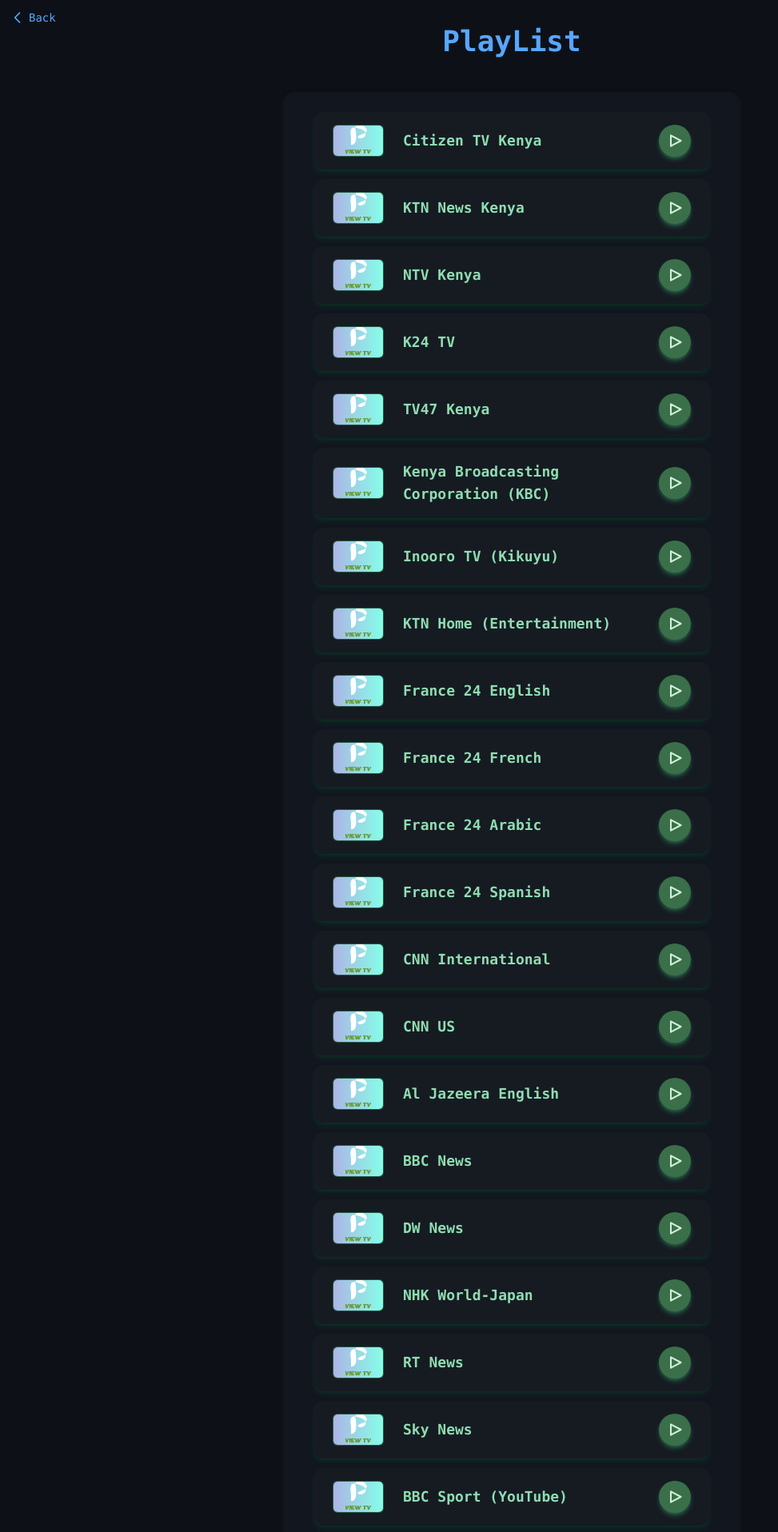
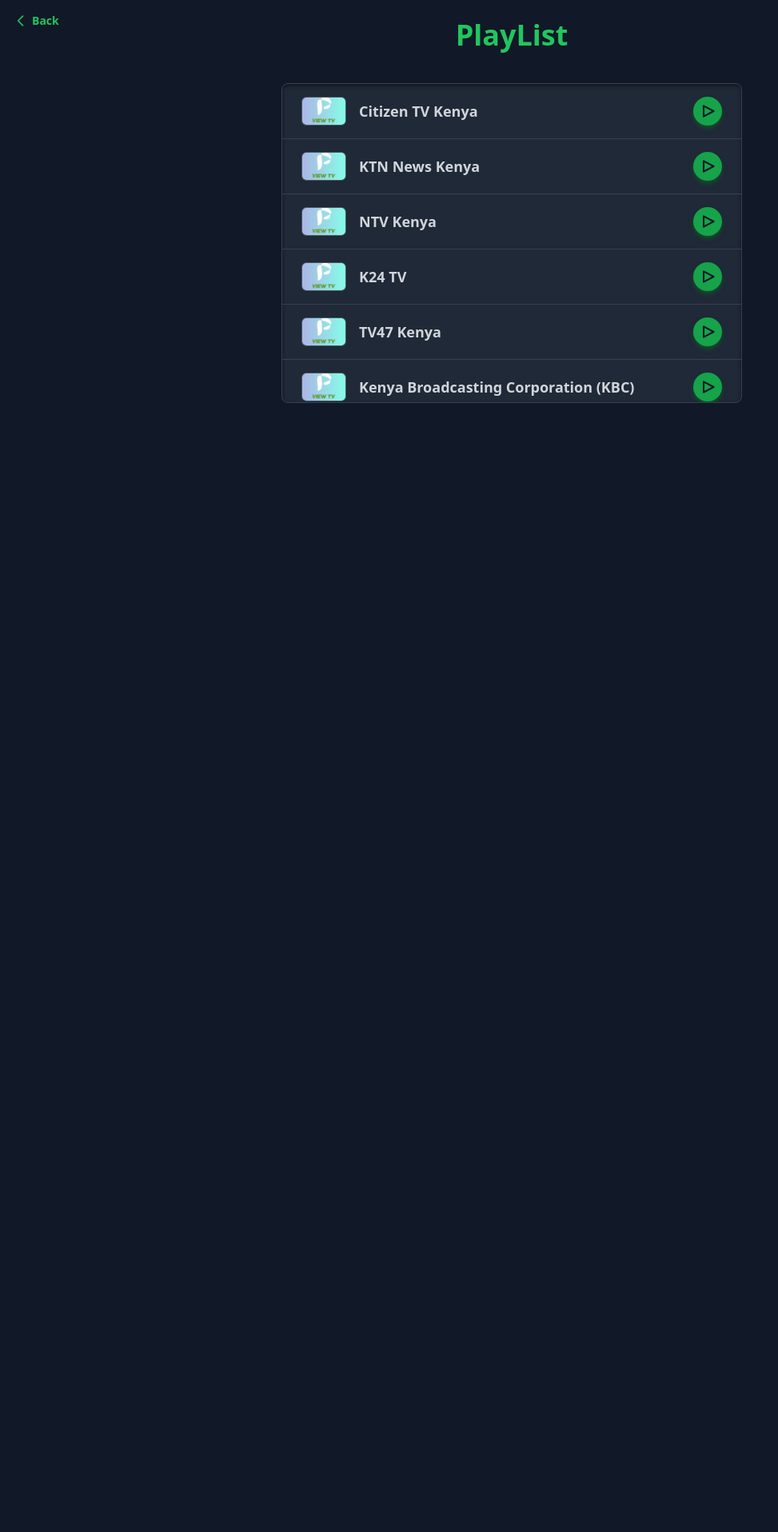
Before and after one commit to vinney560/viewtv, a Flask app: page /custom-list in a window 1280 px wide. Shown: the top 1916 px of the page at 80% size, without its empty margins (0-973 px from the left). After the commit the page ends 504 px from the top, so only its background shows below. Run offline with Flask 2, Linux system fonts and the light colour scheme; a user stored in the database is signed in; tables that the repository leaves empty hold one stand-in row (values such as "Sample post"); some libraries are stand-ins or nearby versions.

Commit message:
General Updates

```diff
--- a/templates/custom_list.html
+++ b/templates/custom_list.html
@@ -6,41 +6,48 @@
   <meta name="viewport" content="width=device-width, initial-scale=1" />
   <script src="https://cdn.tailwindcss.com"></script>
 </head>
-<body class="bg-[#0d1117] text-[#c9d1d9] font-mono min-h-screen flex flex-col items-center p-8">
+<body class="bg-gray-900 text-gray-200 font-sans min-h-screen flex flex-col items-center p-6">
 
   <!-- Back Button -->
   <a href="#" onclick="history.back(); return false;"
-     class="fixed top-3 left-3 flex items-center text-[#58a6ff] text-sm font-medium hover:text-[#8ae9ff] z-50">
-    <svg xmlns="http://www.w3.org/2000/svg" fill="none" viewBox="0 0 24 24" stroke-width="2" stroke="currentColor" class="w-5 h-5 mr-1">
-      <path stroke-linecap="round" stroke-linejoin="round" d="M15 19l-7-7 7-7" />
+     class="fixed top-4 left-4 flex items-center text-green-500 text-sm font-semibold hover:text-green-400 focus:outline-none focus:ring-2 focus:ring-green-400 rounded"
+     aria-label="Go Back">
+    <svg xmlns="http://www.w3.org/2000/svg" fill="none" stroke="currentColor" stroke-width="2" stroke-linecap="round" stroke-linejoin="round" viewBox="0 0 24 24" class="w-5 h-5 mr-1">
+      <path d="M15 19l-7-7 7-7" />
     </svg>
-    <span>Back</span>
+    Back
   </a>
 
-  <h2 class="text-[#58a6ff] text-4xl font-bold mb-10 select-none">PlayList</h2>
+  <h2 class="text-green-500 text-4xl font-bold mb-10 select-none">PlayList</h2>
 
-  <div class="w-full max-w-xl bg-[#12171f] rounded-2xl p-4 shadow-inner shadow-black/50">
+  <div class="w-full max-w-xl bg-gray-800 rounded-lg border border-gray-700 overflow-y-auto max-h-[400px] shadow-inner shadow-black/50">
     {% for key, info in channels.items() %}
-      <div class="flex items-center justify-between bg-[#161b22] rounded-xl my-3 mx-6 px-6 py-4 shadow-md shadow-[#00663344] hover:bg-[#1e2a1d] hover:shadow-[#00bb6699] hover:-translate-y-0.5 transition-transform duration-200 cursor-pointer">
+      <div tabindex="0" role="listitem"
+           class="flex items-center gap-4 px-6 py-4 border-b border-gray-700 last:border-b-0
+                  hover:bg-gray-700 focus:bg-gray-700 focus:outline-none cursor-pointer transition-colors duration-150">
 
         <!-- Channel Image -->
         <img
           src="{{ url_for('uploaded_file', filename='default_tv_icon.png') }}"
           alt="{{ info.name }} logo"
-          class="w-16 h-10 rounded-md object-cover border border-[#2f8055aa] mr-6 flex-shrink-0 bg-[#0f131a]"
+          class="w-14 h-9 rounded-md object-cover border border-gray-600 flex-shrink-0 bg-gray-900"
         />
 
         <!-- Channel Name Link -->
         <a href="{{ url_for('play_channel', key=key) }}"
-           class="flex-grow text-[#8fddb1] font-semibold text-lg select-none hover:text-[#b9ffcc] hover:underline">
+           class="flex-grow text-gray-300 font-semibold text-lg truncate
+                  hover:text-green-400 focus:text-green-400 focus:outline-none"
+           >
           {{ info.name }}
         </a>
 
         <!-- Play Button -->
         <a href="{{ url_for('play_channel', key=key) }}"
-           class="ml-6 flex-shrink-0 w-10 h-10 bg-[#3a6f4a] rounded-full flex items-center justify-center shadow-md shadow-[#2f8055aa] hover:bg-[#3fa25b] hover:shadow-[#66cc88cc] hover:scale-110 transition-transform duration-300"
+           class="ml-4 flex-shrink-0 w-9 h-9 bg-green-600 rounded-full flex items-center justify-center
+                  shadow-md shadow-green-900 hover:bg-green-500 focus:bg-green-500 focus:outline-none focus:ring-2 focus:ring-green-400
+                  transition duration-200"
            aria-label="Play {{ info.name }}">
-          <svg xmlns="http://www.w3.org/2000/svg" fill="none" stroke="#d0f0d6" stroke-width="2.5" stroke-linejoin="round" stroke-linecap="round" viewBox="0 0 24 24" class="w-5 h-5">
+          <svg xmlns="http://www.w3.org/2000/svg" fill="none" stroke="currentColor" stroke-width="2.5" stroke-linejoin="round" stroke-linecap="round" viewBox="0 0 24 24" class="w-5 h-5 text-gray-900">
             <path d="M6 4l15 8-15 8z" />
           </svg>
         </a>
```
